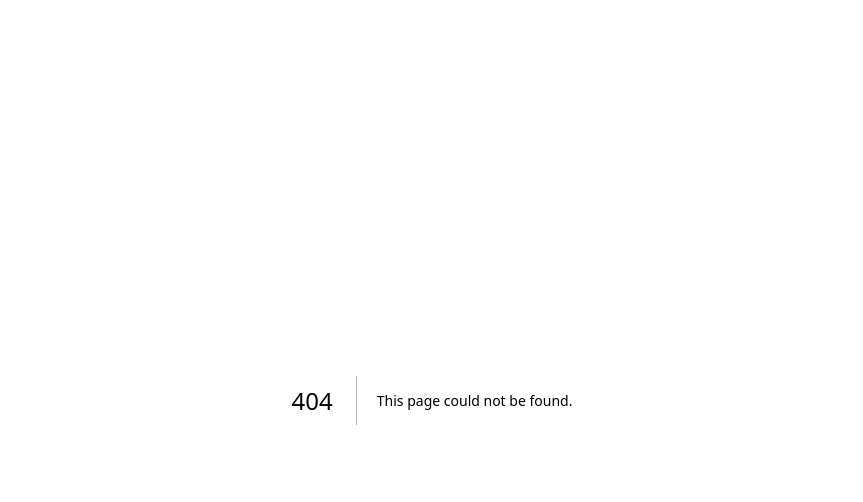
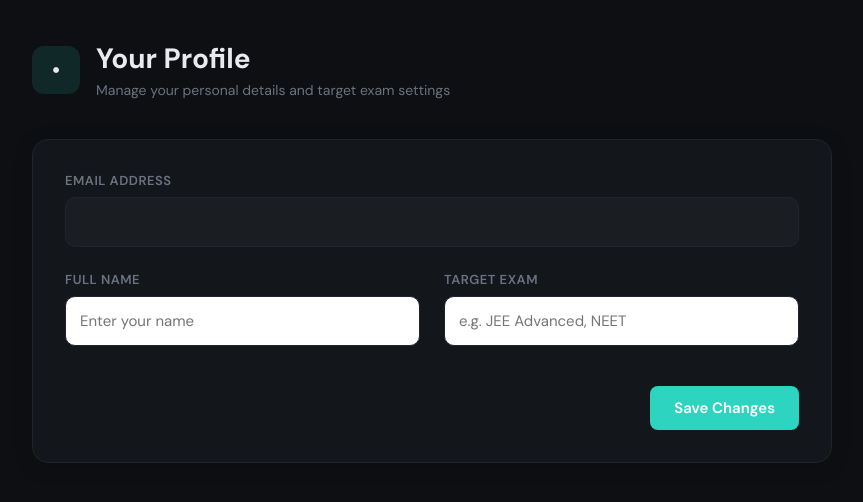
Before and after one commit to srin1k3th/eurekaAI, a Next.js app: page /profile in a window 1280 px wide. Before the commit this address had no page. Shown: the top 502 px of the page, without its empty margins (208-1071 px from the left). Built offline with nearby package versions, Linux system fonts and the light colour scheme; no server answers.

Commit message:
saved it

```diff
--- a/app/api/feynman/evaluate/route.js
+++ b/app/api/feynman/evaluate/route.js
@@ -46,7 +46,7 @@ ${explanation}`;
     }
 
     const model = imageBase64
-      ? "meta-llama/llama-4-scout-17b-16e-instruct"
+      ? "llama-3.2-11b-vision-preview"
       : "llama-3.3-70b-versatile";
 
     const res = await fetch("https://api.groq.com/openai/v1/chat/completions", {
--- a/app/api/solver/route.js
+++ b/app/api/solver/route.js
@@ -86,7 +86,7 @@ export async function POST(req) {
           "Authorization": `Bearer ${process.env.GROQ_API_KEY}`,
         },
         body: JSON.stringify({
-          model: "meta-llama/llama-4-scout-17b-16e-instruct",
+          model: "llama-3.2-11b-vision-preview",
           messages: [
             { role: "system", content: SYSTEM_PROMPT },
             ...messages,
@@ -123,7 +123,7 @@ export async function POST(req) {
         "Authorization": `Bearer ${process.env.GROQ_API_KEY}`,
       },
       body: JSON.stringify({
-        model: "deepseek-r1-distill-llama-70b",
+        model: "llama-3.3-70b-versatile",
         messages: [{ role: "system", content: SYSTEM_PROMPT }, ...messages],
         max_tokens: 4096,
         stream: true,
--- /dev/null
+++ b/app/profile/page.jsx
@@ -0,0 +1,174 @@
+"use client";
+import { useEffect, useState } from "react";
+import { createClient } from "@/lib/supabase/client";
+import { BACKGROUND, CARD, BORDER, BUTTON, TEAL, TEXT, MUTED } from "@/lib/theme";
+import Icon from "@/components/ui/Icon";
+
+export default function ProfilePage() {
+    const supabase = createClient();
+    const [user, setUser] = useState(null);
+    const [loading, setLoading] = useState(true);
+    const [saving, setSaving] = useState(false);
+
+    // Form states
+    const [fullName, setFullName] = useState("");
+    const [targetExam, setTargetExam] = useState("");
+    const [grade, setGrade] = useState("");
+
+    useEffect(() => {
+        async function loadProfile() {
+            const { data: { user } } = await supabase.auth.getUser();
+            if (user) {
+                setUser(user);
+                setFullName(user.user_metadata?.full_name || "");
+                setTargetExam(user.user_metadata?.target_exam || "JEE Advanced");
+                setGrade(user.user_metadata?.grade || "12th");
+            }
+            setLoading(false);
+        }
+        loadProfile();
+    }, [supabase]);
+
+    const handleSave = async () => {
+        setSaving(true);
+        const { error } = await supabase.auth.updateUser({
+            data: {
+                full_name: fullName,
+                target_exam: targetExam,
+                grade: grade,
+            }
+        });
+
+        setSaving(false);
+        if (error) {
+            alert("Failed to update profile");
+        } else {
+            alert("Profile updated successfully!");
+        }
+    };
+
+    if (loading) {
+        return (
+            <div style={{ minHeight: "100vh", background: BACKGROUND, color: TEXT, display: "flex", alignItems: "center", justifyContent: "center" }}>
+                Loading...
+            </div>
+        );
+    }
+
+    return (
+        <div style={{ minHeight: "100vh", background: BACKGROUND, color: TEXT, padding: "40px 60px" }}>
+
+
+            <div style={{ maxWidth: 800, margin: "0 auto" }}>
+
+                <div style={{ display: "flex", alignItems: "center", gap: 16, marginBottom: 40 }}>
+                    <div style={{
+                        width: 48, height: 48, borderRadius: 12, background: `${TEAL}20`,
+                        display: "flex", alignItems: "center", justifyContent: "center"
+                    }}>
+                        <Icon name="user" color={TEAL} size={24} />
+                    </div>
+                    <div>
+                        <h1 style={{ fontSize: 28, fontWeight: 700, margin: 0, color: TEXT }}>Your Profile</h1>
+                        <p style={{ margin: "4px 0 0", color: MUTED, fontSize: 14 }}>Manage your personal details and target exam settings</p>
+                    </div>
+                </div>
+
+                <div style={{
+                    background: CARD,
+                    border: `1px solid ${BORDER}`,
+                    borderRadius: 16,
+                    padding: 32,
+                    display: "flex",
+                    flexDirection: "column",
+                    gap: 24,
+                    boxShadow: "0 4px 20px rgba(0,0,0,0.15)"
+                }}>
+
+                    {/* Account Email (Read Only) */}
+                    <div>
+                        <label style={{ display: "block", fontSize: 13, fontWeight: 600, color: MUTED, marginBottom: 8, textTransform: "uppercase", letterSpacing: 0.5 }}>
+                            Email Address
+                        </label>
+                        <input
+                            type="text"
+                            value={user?.email || ""}
+                            disabled
+                            style={{
+                                width: "100%", padding: 14, borderRadius: 10, border: `1px solid ${BORDER}`,
+                                background: "rgba(255,255,255,0.03)", color: MUTED, fontSize: 15, outline: "none", cursor: "not-allowed"
+                            }}
+                        />
+                    </div>
+
+                    <div style={{ display: "grid", gridTemplateColumns: "1fr 1fr", gap: 24 }}>
+                        {/* Full Name */}
+                        <div>
+                            <label style={{ display: "block", fontSize: 13, fontWeight: 600, color: MUTED, marginBottom: 8, textTransform: "uppercase", letterSpacing: 0.5 }}>
+                                Full Name
+                            </label>
+                            <input
+                                type="text"
+                                value={fullName}
+                                onChange={(e) => setFullName(e.target.value)}
+                                placeholder="Enter your name"
+                                style={{
+                                    width: "100%", padding: 14, borderRadius: 10, border: `1px solid ${BORDER}`,
+                                    background: BACKGROUND, color: TEXT, fontSize: 15, outline: "none", transition: "border 0.2s"
+                                }}
+                                onFocus={(e) => e.target.style.border = `1px solid ${TEAL}`}
+                                onBlur={(e) => e.target.style.border = `1px solid ${BORDER}`}
+                            />
+                        </div>
+
+                        {/* Target Exam */}
+                        <div>
+                            <label style={{ display: "block", fontSize: 13, fontWeight: 600, color: MUTED, marginBottom: 8, textTransform: "uppercase", letterSpacing: 0.5 }}>
+                                Target Exam
+                            </label>
+                            <input
+                                type="text"
+                                value={targetExam}
+                                onChange={(e) => setTargetExam(e.target.value)}
+                                placeholder="e.g. JEE Advanced, NEET"
+                                style={{
+                                    width: "100%", padding: 14, borderRadius: 10, border: `1px solid ${BORDER}`,
+                                    background: BACKGROUND, color: TEXT, fontSize: 15, outline: "none", transition: "border 0.2s"
+                                }}
+                                onFocus={(e) => e.target.style.border = `1px solid ${TEAL}`}
+                                onBlur={(e) => e.target.style.border = `1px solid ${BORDER}`}
+                            />
+                        </div>
+                    </div>
+
+                    <div style={{ display: "flex", justifyContent: "flex-end", marginTop: 16 }}>
+                        <button
+                            onClick={handleSave}
+                            disabled={saving}
+                            style={{
+                                padding: "12px 24px",
+                                background: TEAL,
+                                color: "#fff",
+                                border: "none",
+                                borderRadius: 8,
+                                fontSize: 15,
+                                fontWeight: 600,
+                                cursor: saving ? "not-allowed" : "pointer",
+                                opacity: saving ? 0.7 : 1,
+                                display: "flex",
+                                alignItems: "center",
+                                gap: 8,
+                                transition: "opacity 0.2s"
+                            }}
+                            onMouseEnter={(e) => !saving && (e.currentTarget.style.opacity = 0.9)}
+                            onMouseLeave={(e) => !saving && (e.currentTarget.style.opacity = 1)}
+                        >
+                            {saving ? "Saving..." : "Save Changes"}
+                        </button>
+                    </div>
+
+                </div>
+            </div>
+        </div>
+    );
+}
```
Also changed, not shown: app/focus/page.jsx (+22 -2 lines), components/layout/Sidebar.jsx (+64 -37 lines).
